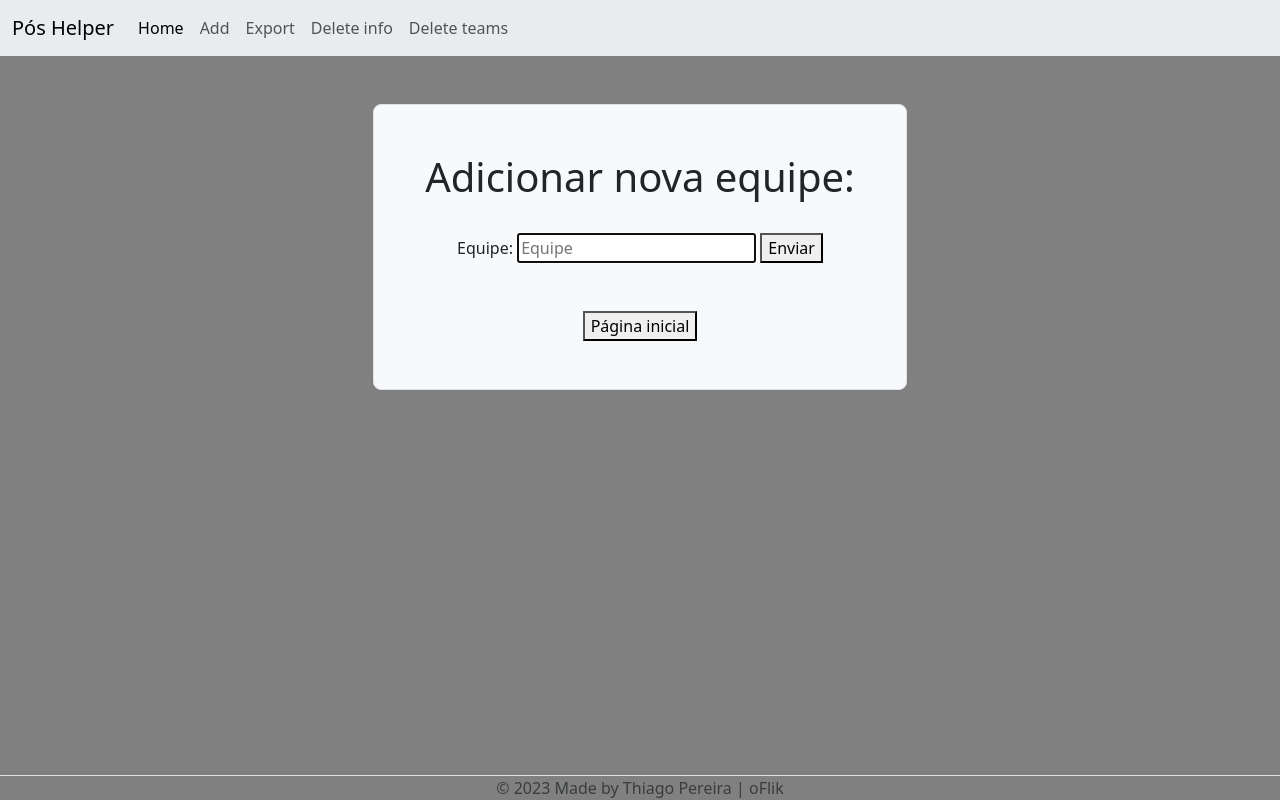
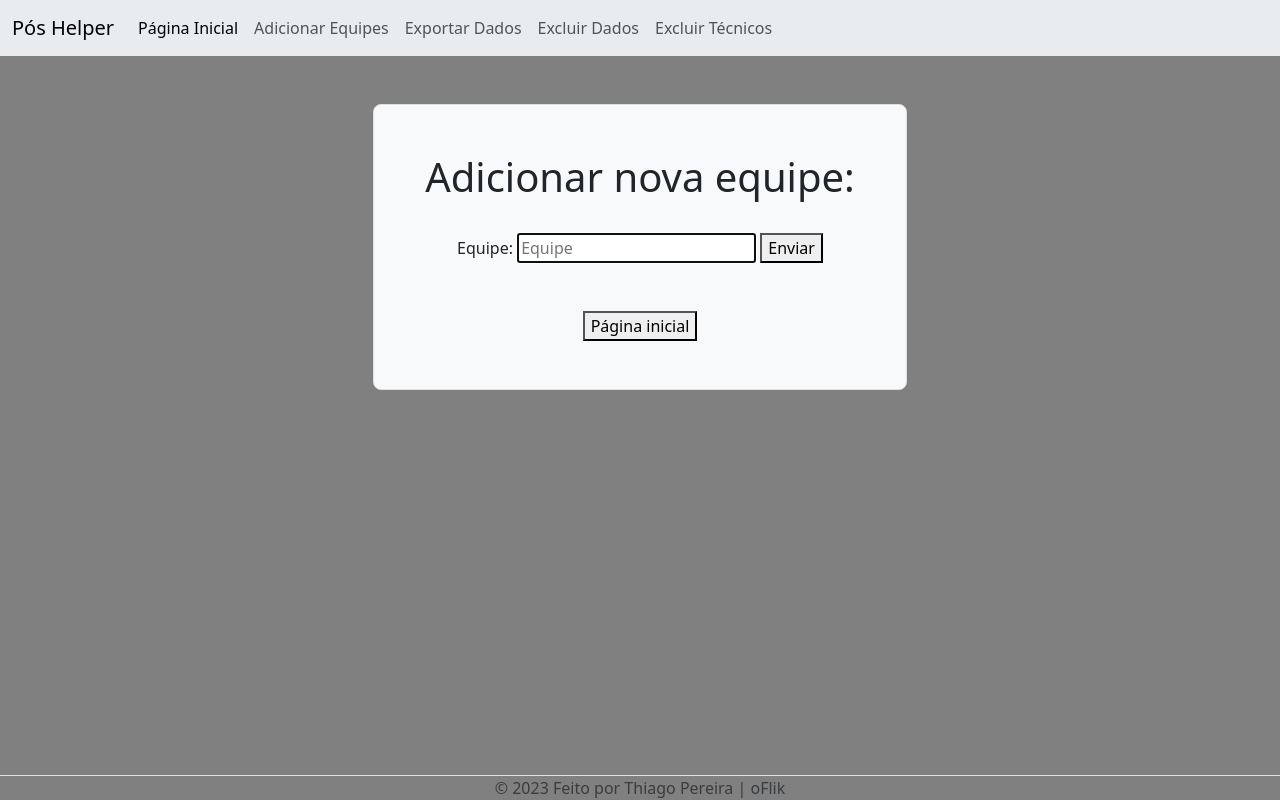
Before and after one commit to oFlik/Pos-Helper, a Flask app: page /equipes in a window 1280 px wide. Run offline with Flask 3, Linux system fonts and the light colour scheme; some libraries are stand-ins or nearby versions.

Commit message:
Tradução para português

```diff
--- a/templates/layout.html
+++ b/templates/layout.html
@@ -24,11 +24,11 @@
             </button>
             <div class="collapse navbar-collapse" id="navbarNavAltMarkup">
                 <div class="navbar-nav">
-                    <a class="nav-link active" aria-current="page" href="/">Home</a>
-                    <a class="nav-link" href="/equipes">Add</a>
-                    <a class="nav-link" href="/exportar">Export</a>
-                    <a class="nav-link" href="/deleteDB">Delete info</a>
-                    <a class="nav-link" href="/deleteEquipes">Delete teams</a>
+                    <a class="nav-link active" aria-current="page" href="/">Página Inicial</a>
+                    <a class="nav-link" href="/equipes">Adicionar Equipes</a>
+                    <a class="nav-link" href="/exportar">Exportar Dados</a>
+                    <a class="nav-link" href="/deleteDB">Excluir Dados</a>
+                    <a class="nav-link" href="/deleteEquipes">Excluir Técnicos</a>
                 </div>
             </div>
         </div>
@@ -43,7 +43,7 @@
     <div class="container">
         <footer class="d-flex fixed-bottom flex-wrap justify-content-center align-items-center border-top">
             <div class="align-items-center">
-                <span class="mb-3 mb-md-0 text-body-secondary">© 2023 Made by Thiago Pereira | oFlik</span>
+                <span class="mb-3 mb-md-0 text-body-secondary">© 2023 Feito por Thiago Pereira | oFlik</span>
             </div>
         </footer>
     </div>
```
